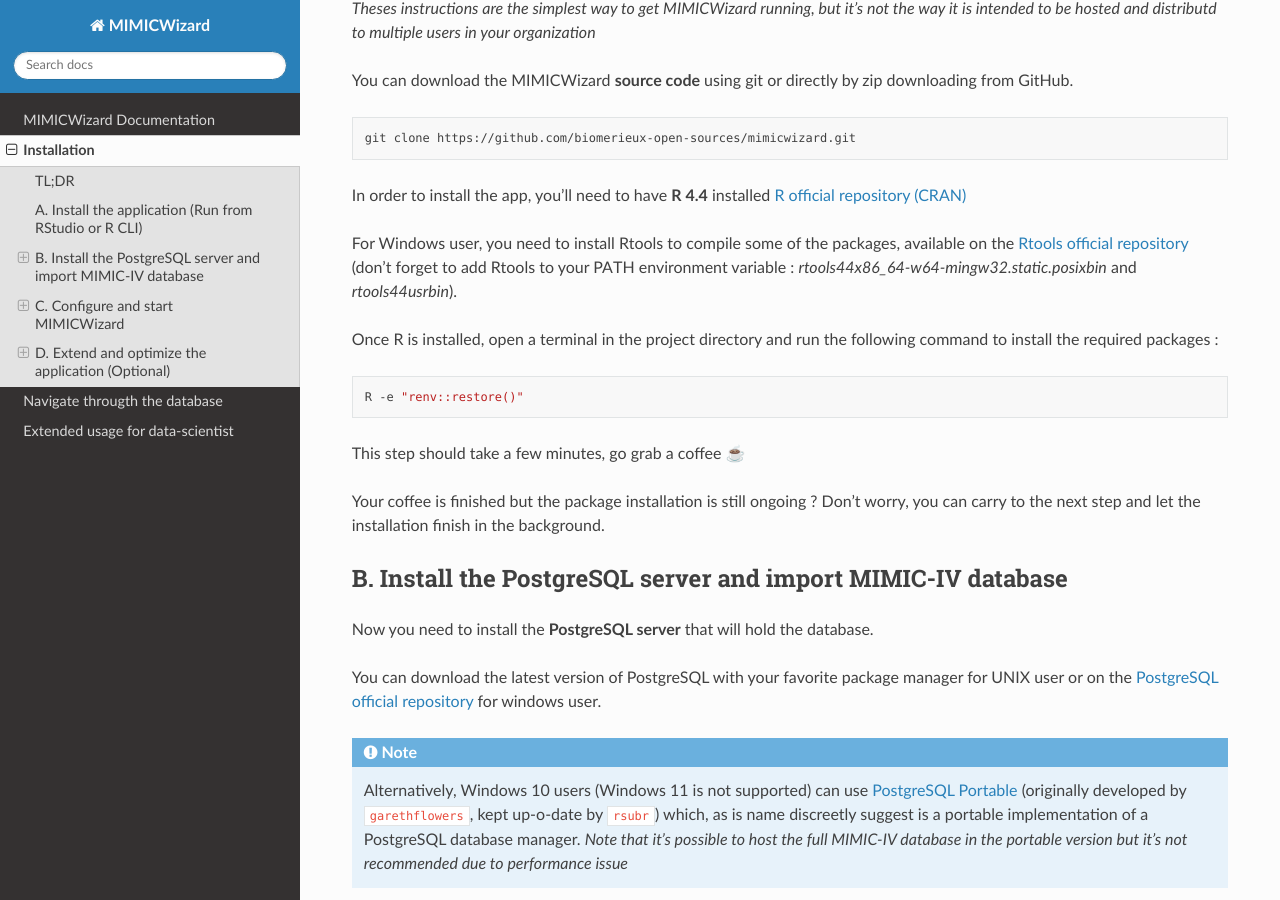
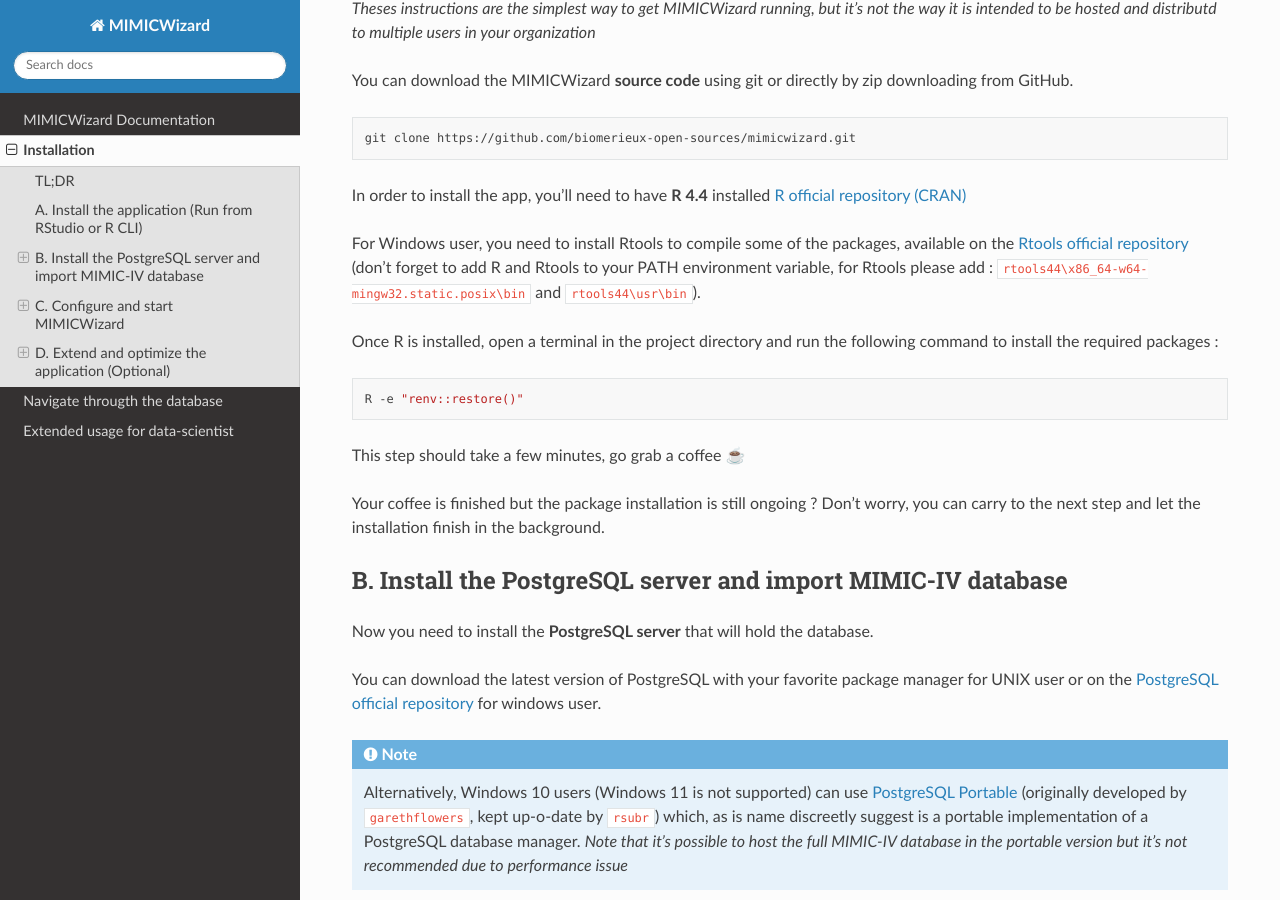
Before and after one commit to biomerieux-open-sources/mimicwizard-documentation, a Sphinx documentation site: the page built from docs/source/installation.rst, in a window 1280 px wide and 900 px high, scrolled down 755 px. Built offline with Sphinx 7.4.7 and the Read the Docs theme 3.1.0, drawn with Linux system fonts in a browser that asks for light colours; pages that are not in the unit, such as notebooks, are missing from menus.

Commit message:
add extra information for windows users

```diff
--- a/docs/source/installation.rst
+++ b/docs/source/installation.rst
@@ -42,7 +42,7 @@
 
 In order to install the app, you'll need to have **R 4.4** installed `R official repository (CRAN) <https://cran.r-project.org/mirrors.html>`_
 
-For Windows user, you need to install Rtools to compile some of the packages, available on the `Rtools official repository <https://cran.r-project.org/bin/windows/Rtools/>`_ (don't forget to add Rtools to your PATH environment variable : `rtools44\x86_64-w64-mingw32.static.posix\bin` and `rtools44\usr\bin`).
+For Windows user, you need to install Rtools to compile some of the packages, available on the `Rtools official repository <https://cran.r-project.org/bin/windows/Rtools/>`_ (don't forget to add R and Rtools to your PATH environment variable, for Rtools please add : ``rtools44\x86_64-w64-mingw32.static.posix\bin`` and ``rtools44\usr\bin``).
 
 Once R is installed, open a terminal in the project directory and run the following command to install the required packages :
 
```
